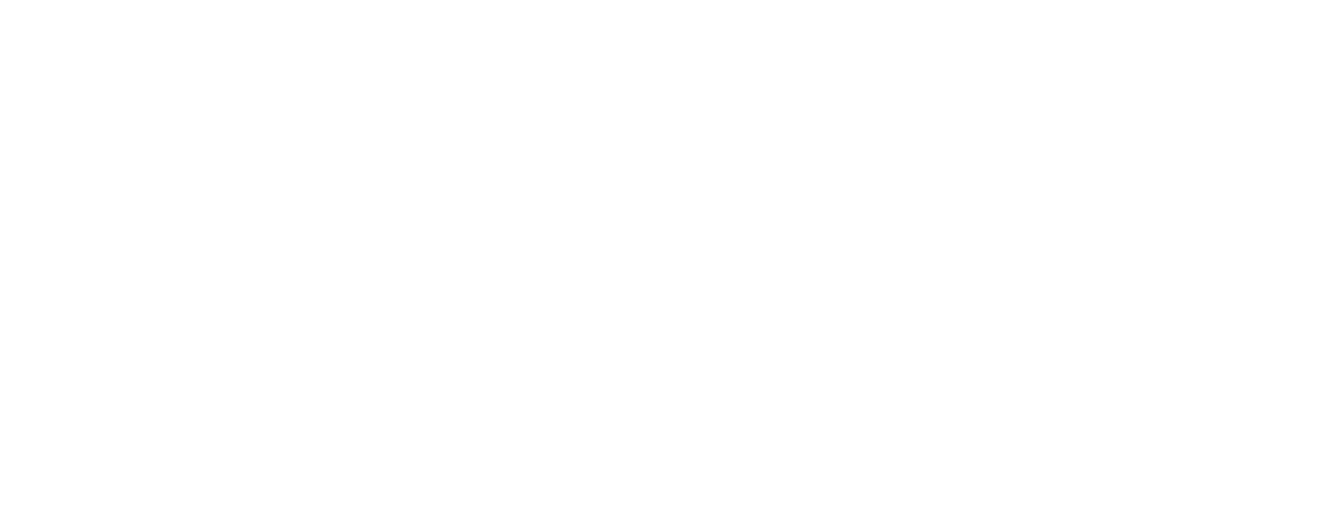
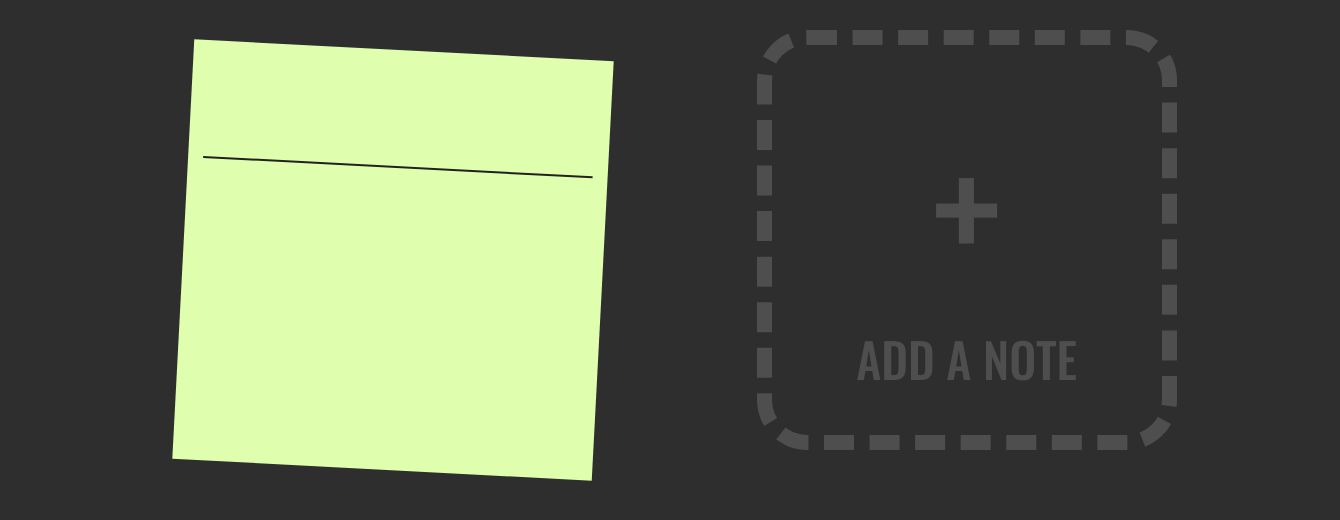
Before and after one commit to abhay-ag/JavaScript, a plain HTML site: page Sticky Notes/index.html in a window 1280 px wide. Shown: the whole page, 1340 px wide, since content can reach past the window. Drawn offline with nearby package versions, Linux system fonts and the light colour scheme; a web font is replaced by a local one.

Commit message:
note body made

```diff
--- a/Sticky Notes/index.html
+++ b/Sticky Notes/index.html
@@ -8,6 +8,13 @@
     <link rel="stylesheet" href="./style.css">
 </head>
 <body>
+    <div class="main">
+        <div class="note-body">
+            <textarea class="head"></textarea>
+            <textarea class="note"></textarea>
+        </div>
+        <button class="add-note">+<br>add a note</button>
+    </div>
     <script src="./app.js"></script>
 </body>
 </html>
--- a/Sticky Notes/style.css
+++ b/Sticky Notes/style.css
@@ -0,0 +1,65 @@
+@import url('https://fonts.googleapis.com/css2?family=Grape+Nuts&family=Oswald:wght@500&display=swap');
+*{
+    padding: 0;
+    margin: 0;
+}
+.main{
+    width: 100vw;
+    height: 100vh;
+    padding: 30px;
+    overflow-x: hidden;
+    display: flex;
+    flex-direction: row;
+    flex-wrap: wrap;
+    justify-content:space-evenly;
+    background-color: hsl(0, 0%, 18%);
+}
+.note-body{
+    height: 420px;
+    width: 420px;
+    transform: rotate(-4deg);
+    background-color: rgb(223, 255, 175);
+    margin: 20px;
+    padding: 15px;
+    display: flex;
+    flex-direction: column;
+    box-sizing: border-box;
+}
+.note-body:nth-child(odd){
+    transform: rotate(3deg);
+}
+.head{
+    border-bottom: 2px solid #212121 !important;
+}
+.head,
+.note{
+    outline: none;
+    border: none;
+    font-family: 'oswald';
+    font-size: 2rem;
+    background-color: rgba(0,0,0,0);
+    resize: none;
+    height: 110px;
+}
+.note{
+    font-family: 'Grape Nuts';
+    height: 310px;
+    box-sizing: border-box;
+    padding: 10px 5px;
+}
+.add-note{
+    width: 420px;
+    height: 420px;
+    font-size: 3rem;
+    border-radius: 50px;
+    border: 15px dashed;
+    outline: none;
+    color: #4e4e4e;
+    background-color: rgba(0,0,0,0);
+    font-family: 'oswald';
+    font-weight: 100;
+    text-transform: uppercase;
+}
+.add-note::first-letter{
+    font-size: 10rem;
+}
```
